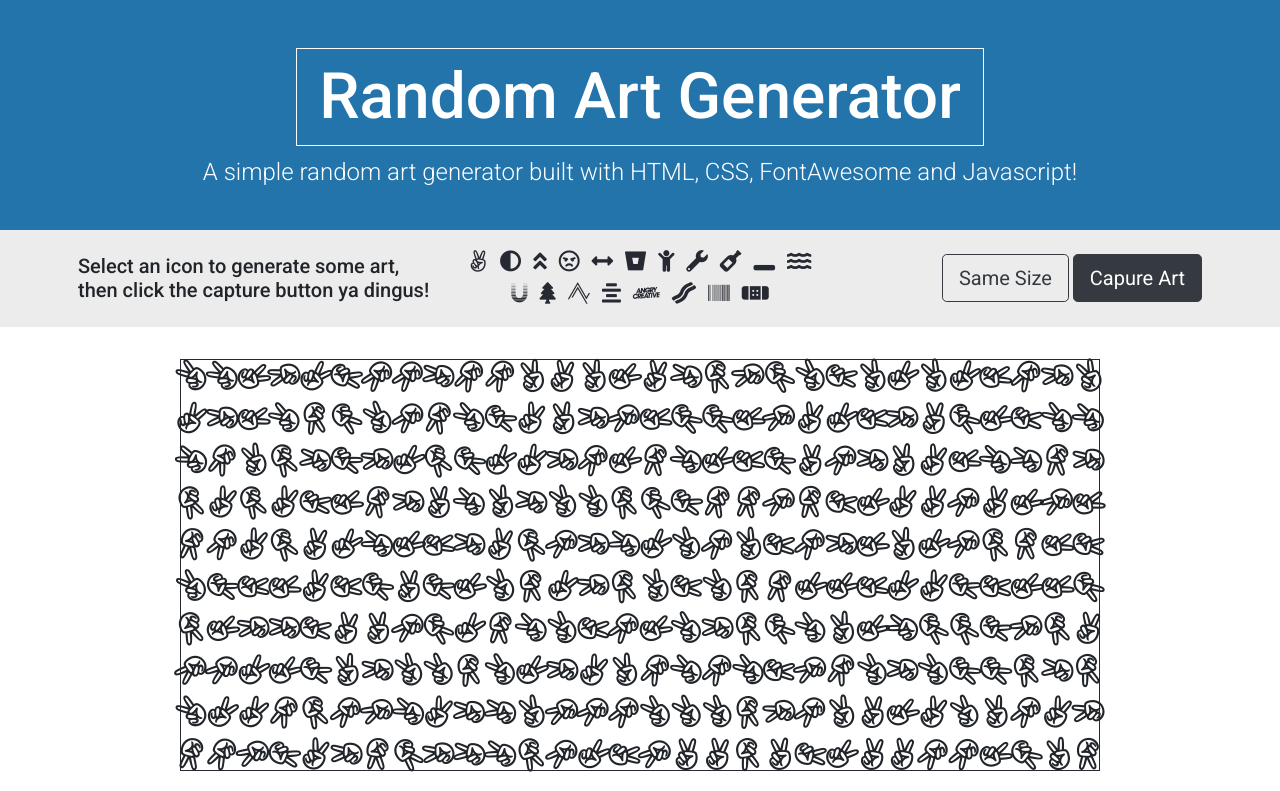
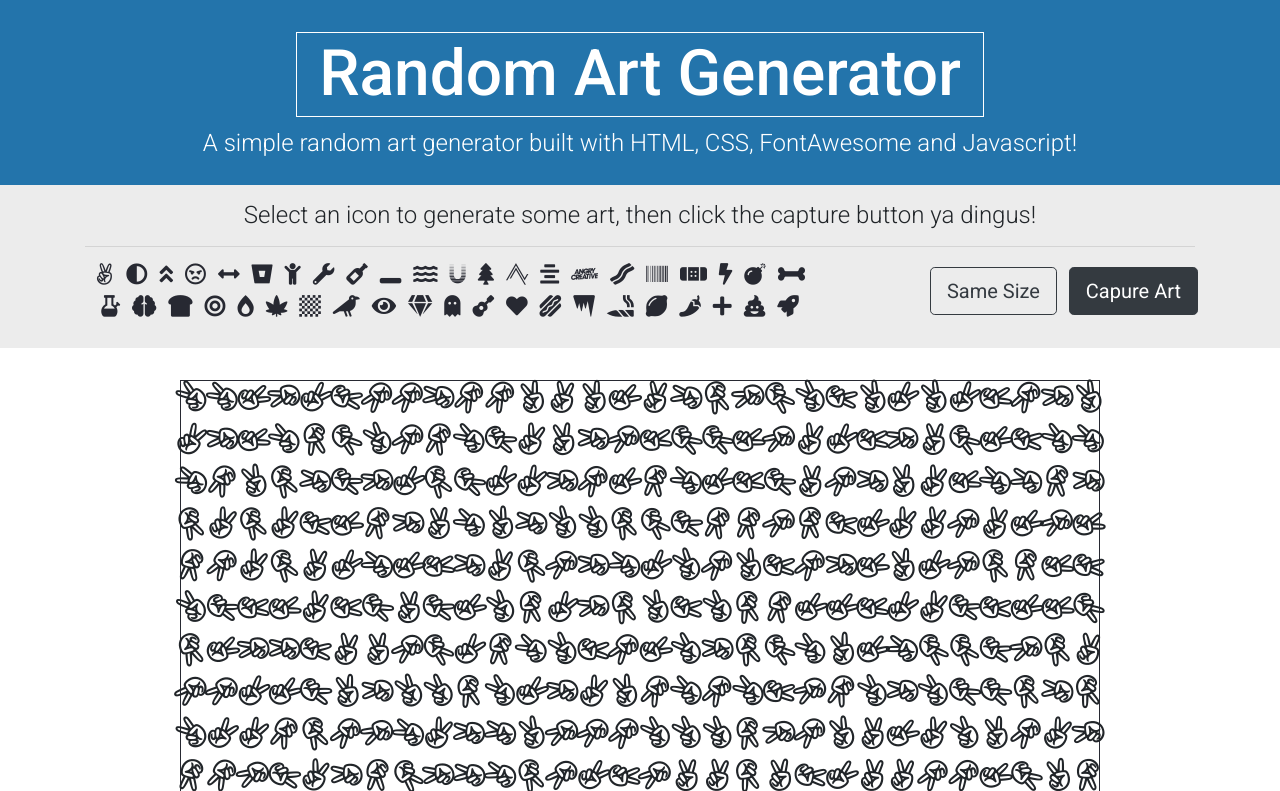
Before and after one commit to chrisdav6/random-art-generator, a PHP site: page / in a window 1280 px wide. Shown: the top 791 px of the page. Run offline with PHP 8.4, Linux system fonts and the light colour scheme.

Commit message:
styling header and iconSelect sections, added more icons

```diff
--- a/index.html
+++ b/index.html
@@ -24,36 +24,59 @@
       </div>
     </header>
 
-    <section id="iconSelect" class="py-2">
+    <section id="iconSelect" class="py-3">
       <div class="container">
+        <h5 class="mb-3 text-center">Select an icon to generate some art, then click the capture button ya dingus!</h5>
+        <hr class="mb-1">
         <div class="row align-items-center">
-          <div class="col-md-4 p-2">
-            <h5 class="mb-0 text-center text-md-left">Select an icon to generate some art, then click the capture button ya dingus!</h5>
-          </div>
-          <div class="col-md-4 p-2 text-center">
-            <a href="#" role="button" class="option1 p-1 icon"><i class="fab fa-angellist"></i></a>
-            <a href="#" role="button" class="option2 p-1 icon"><i class="fas fa-adjust"></i></a>
-            <a href="#" role="button" class="option3 p-1 icon"><i class="fas fa-angle-double-up"></i></a>
-            <a href="#" role="button" class="option4 p-1 icon"><i class="far fa-angry"></i></a>
-            <a href="#" role="button" class="option5 p-1 icon"><i class="fas fa-arrows-alt-h"></i></a>
-            <a href="#" role="button" class="option6 p-1 icon"><i class="fab fa-bitbucket"></i></a>
-            <a href="#" role="button" class="option7 p-1 icon"><i class="fas fa-child"></i></a>
-            <a href="#" role="button" class="option8 p-1 icon"><i class="fas fa-wrench"></i></a>
-            <a href="#" role="button" class="option9 p-1 icon"><i class="fas fa-wine-bottle"></i></a>
-            <a href="#" role="button" class="option10 p-1 icon"><i class="fas fa-window-minimize"></i></a>
-            <a href="#" role="button" class="option11 p-1 icon"><i class="fas fa-water"></i></a>
-            <a href="#" role="button" class="option12 p-1 icon"><i class="fab fa-uniregistry"></i></a>
-            <a href="#" role="button" class="option13 p-1 icon"><i class="fas fa-tree"></i></a>
-            <a href="#" role="button" class="option14 p-1 icon"><i class="fab fa-think-peaks"></i></a>
-            <a href="#" role="button" class="option15 p-1 icon"><i class="fa fa-align-center"></i></a>
-            <a href="#" role="button" class="option16 p-1 icon"><i class="fab fa-angrycreative"></i></a>
-            <a href="#" role="button" class="option17 p-1 icon"><i class="fa fa-bacon"></i></a>
-            <a href="#" role="button" class="option18 p-1 icon"><i class="fa fa-barcode"></i></a>
-            <a href="#" role="button" class="option19 p-1 icon"><i class="fa fa-band-aid"></i></a>
+          <div class="col-md-8 p-2 text-center">
+            <a href="#" role="button" class="p-1 icon"><i class="fab fa-angellist"></i></a>
+            <a href="#" role="button" class="p-1 icon"><i class="fas fa-adjust"></i></a>
+            <a href="#" role="button" class="p-1 icon"><i class="fas fa-angle-double-up"></i></a>
+            <a href="#" role="button" class="p-1 icon"><i class="far fa-angry"></i></a>
+            <a href="#" role="button" class="p-1 icon"><i class="fas fa-arrows-alt-h"></i></a>
+            <a href="#" role="button" class="p-1 icon"><i class="fab fa-bitbucket"></i></a>
+            <a href="#" role="button" class="p-1 icon"><i class="fas fa-child"></i></a>
+            <a href="#" role="button" class="p-1 icon"><i class="fas fa-wrench"></i></a>
+            <a href="#" role="button" class="p-1 icon"><i class="fas fa-wine-bottle"></i></a>
+            <a href="#" role="button" class="p-1 icon"><i class="fas fa-window-minimize"></i></a>
+            <a href="#" role="button" class="p-1 icon"><i class="fas fa-water"></i></a>
+            <a href="#" role="button" class="p-1 icon"><i class="fab fa-uniregistry"></i></a>
+            <a href="#" role="button" class="p-1 icon"><i class="fas fa-tree"></i></a>
+            <a href="#" role="button" class="p-1 icon"><i class="fab fa-think-peaks"></i></a>
+            <a href="#" role="button" class="p-1 icon"><i class="fa fa-align-center"></i></a>
+            <a href="#" role="button" class="p-1 icon"><i class="fab fa-angrycreative"></i></a>
+            <a href="#" role="button" class="p-1 icon"><i class="fa fa-bacon"></i></a>
+            <a href="#" role="button" class="p-1 icon"><i class="fa fa-barcode"></i></a>
+            <a href="#" role="button" class="p-1 icon"><i class="fa fa-band-aid"></i></a>
+            <a href="#" role="button" class="p-1 icon"><i class="fa fa-bolt"></i></a>
+            <a href="#" role="button" class="p-1 icon"><i class="fa fa-bomb"></i></a>
+            <a href="#" role="button" class="p-1 icon"><i class="fa fa-bone"></i></a>
+            <a href="#" role="button" class="p-1 icon"><i class="fa fa-bong"></i></a>
+            <a href="#" role="button" class="p-1 icon"><i class="fa fa-brain"></i></a>
+            <a href="#" role="button" class="p-1 icon"><i class="fa fa-bread-slice"></i></a>
+            <a href="#" role="button" class="p-1 icon"><i class="fa fa-bullseye"></i></a>
+            <a href="#" role="button" class="p-1 icon"><i class="fa fa-burn"></i></a>
+            <a href="#" role="button" class="p-1 icon"><i class="fa fa-cannabis"></i></a>
+            <a href="#" role="button" class="p-1 icon"><i class="fa fa-chess-board"></i></a>
+            <a href="#" role="button" class="p-1 icon"><i class="fa fa-crow"></i></a>
+            <a href="#" role="button" class="p-1 icon"><i class="fa fa-eye"></i></a>
+            <a href="#" role="button" class="p-1 icon"><i class="fa fa-gem"></i></a>
+            <a href="#" role="button" class="p-1 icon"><i class="fa fa-ghost"></i></a>
+            <a href="#" role="button" class="p-1 icon"><i class="fa fa-guitar"></i></a>
+            <a href="#" role="button" class="p-1 icon"><i class="fa fa-heart"></i></a>
+            <a href="#" role="button" class="p-1 icon"><i class="fa fa-hotdog"></i></a>
+            <a href="#" role="button" class="p-1 icon"><i class="fa fa-icicles"></i></a>
+            <a href="#" role="button" class="p-1 icon"><i class="fa fa-joint"></i></a>
+            <a href="#" role="button" class="p-1 icon"><i class="fa fa-lemon"></i></a>
+            <a href="#" role="button" class="p-1 icon"><i class="fa fa-pepper-hot"></i></a>
+            <a href="#" role="button" class="p-1 icon"><i class="fa fa-plus"></i></a>
+            <a href="#" role="button" class="p-1 icon"><i class="fa fa-poo"></i></a>
+            <a href="#" role="button" class="p-1 icon"><i class="fa fa-rocket"></i></a>
           </div>
           <div class="col-md-4 p-2 text-center text-md-right">
-            <button class="btn btn-outline-dark btn-lg randomBtn">Same Size</button>
-            <button class="btn btn-dark btn-lg captureBtn">Capure Art</button>
+            <button class="btn btn-outline-dark btn-lg randomBtn m-1">Same Size</button>
+            <button class="btn btn-dark btn-lg captureBtn m-1">Capure Art</button>
           </div>
         </div>
       </div>
--- a/src/css/main.css
+++ b/src/css/main.css
@@ -5,12 +5,12 @@ body {
 header {
   background: #2374ab;
   color: #fff;
-  padding: 3em 0 2.5em 0; }
+  padding: 2em 0 1.5em 0; }
   header h1 {
     font-size: 4rem;
     border: 1px solid #fff;
     display: inline-block;
-    padding: .15em .35em; }
+    padding: .05em .35em; }
   header p {
     font-size: 1.5rem;
     font-weight: 300;
@@ -18,6 +18,10 @@ header {
 
 #iconSelect {
   background: #ececec; }
+  #iconSelect h5 {
+    font-size: 1.5rem;
+    font-weight: 300;
+    margin-bottom: 0; }
 
 .icon {
   font-size: 1.35rem;
--- a/src/scss/main.scss
+++ b/src/scss/main.scss
@@ -6,13 +6,13 @@ body {
 header {
   background: #2374ab;
   color: #fff;
-  padding: 3em 0 2.5em 0;
+  padding: 2em 0 1.5em 0;
 
   h1 {
     font-size: 4rem;
     border: 1px solid #fff;
     display: inline-block;
-    padding: .15em .35em;
+    padding: .05em .35em;
   }
 
   p {
@@ -24,6 +24,12 @@ header {
 
 #iconSelect {
   background: #ececec;
+
+  h5 {
+    font-size: 1.5rem;
+    font-weight: 300;
+    margin-bottom: 0;
+  }
 }
 
 .icon {
```
